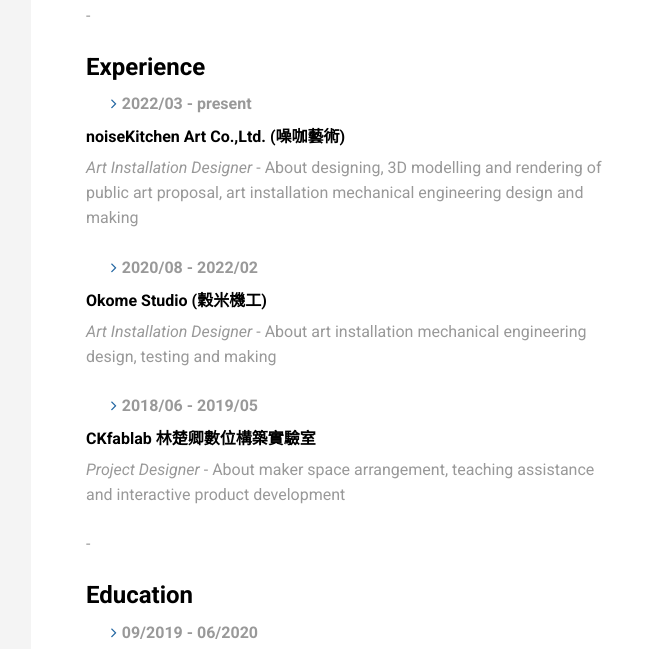
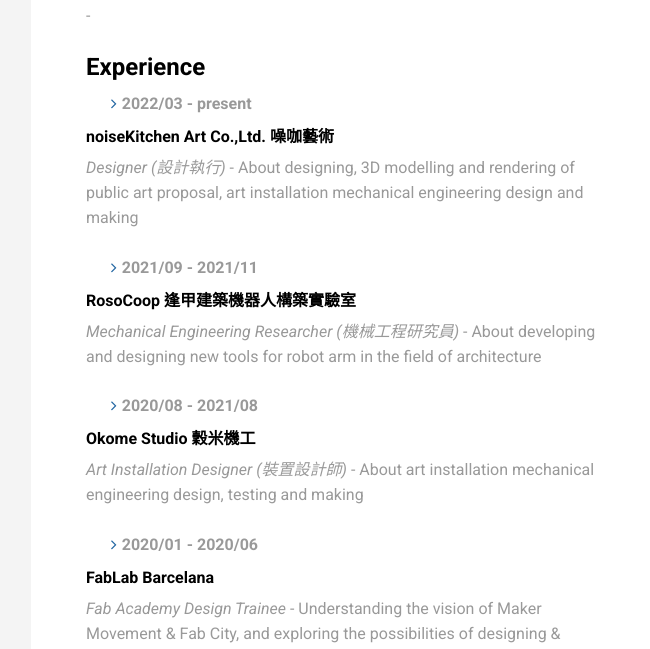
Before and after one commit to renncc/renncc.github.io, a plain HTML site: page about/index.html in a window 1280 px wide. Shown: the part 289-938 px from the top of the page, 289-939 px from the left. Drawn offline with Linux system fonts and the light colour scheme.

Commit message:
Update index.html

```diff
--- a/about/index.html
+++ b/about/index.html
@@ -138,18 +138,28 @@ Digital Fabrication / Parametric Design / Human-Computer Interaction / Interacti
 <ul>
 <li><strong>2022/03 - present</strong></li>
 </ul>
-<h5 id="noisekitchen-art-coltd-噪咖藝術">noiseKitchen Art Co.,Ltd. (噪咖藝術)</h5>
-<p><em>Art Installation Designer</em> - About designing, 3D modelling and rendering of public art proposal, art installation mechanical engineering design and making</p>
+<h5 id="noisekitchen-art-coltd-噪咖藝術">noiseKitchen Art Co.,Ltd. 噪咖藝術</h5>
+<p><em>Designer (設計執行)</em> - About designing, 3D modelling and rendering of public art proposal, art installation mechanical engineering design and making</p>
 <ul>
-<li><strong>2020/08 - 2022/02</strong></li>
+<li><strong>2021/09 - 2021/11</strong></li>
 </ul>
-<h5 id="okome-studio-穀米機工">Okome Studio (穀米機工)</h5>
-<p><em>Art Installation Designer</em> - About art installation mechanical engineering design, testing and making</p>
+<h5 id="rosocoop-逢甲建築機器人構築實驗室">RosoCoop 逢甲建築機器人構築實驗室</h5>
+<p><em>Mechanical Engineering Researcher (機械工程研究員)</em> - About developing and designing new tools for robot arm in the field of architecture</p>
+<ul>
+<li><strong>2020/08 - 2021/08</strong></li>
+</ul>
+<h5 id="okome-studio-穀米機工">Okome Studio 穀米機工</h5>
+<p><em>Art Installation Designer (裝置設計師)</em> - About art installation mechanical engineering design, testing and making</p>
+<ul>
+<li><strong>2020/01 - 2020/06</strong></li>
+</ul>
+<h5 id="fablab-barcelana">FabLab Barcelana</h5>
+<p><em>Fab Academy Design Trainee</em> - Understanding the vision of Maker Movement &amp; Fab City, and exploring the possibilities of designing &amp; making</p>
 <ul>
 <li><strong>2018/06 - 2019/05</strong></li>
 </ul>
 <h5 id="ckfablab-林楚卿數位構築實驗室">CKfablab 林楚卿數位構築實驗室</h5>
-<p><em>Project Designer</em> - About maker space arrangement, teaching assistance and interactive product development</p>
+<p><em>Project Designer (專案設計師)</em> - About doing maker space arrangement, teaching assistance and interactive product development</p>
 <p>-</p>
 <h4 id="education">Education</h4>
 <ul>
```
